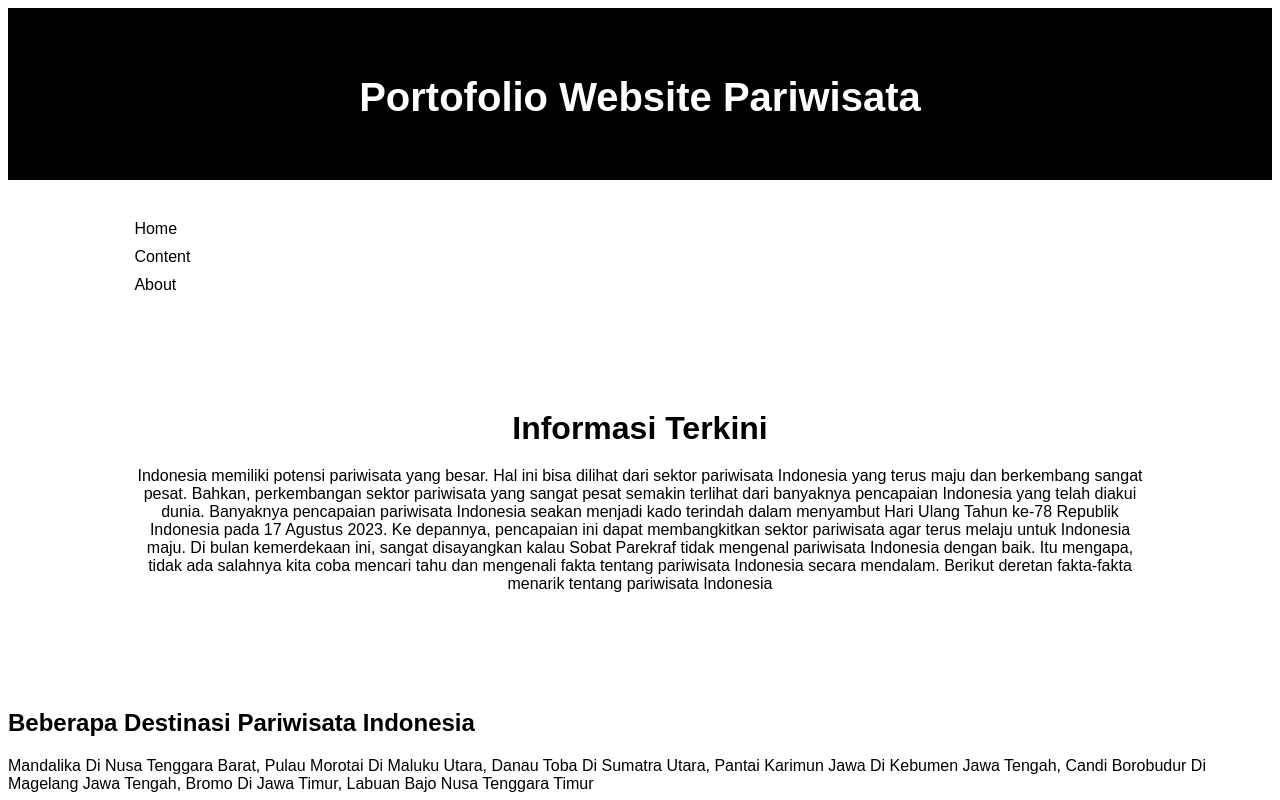
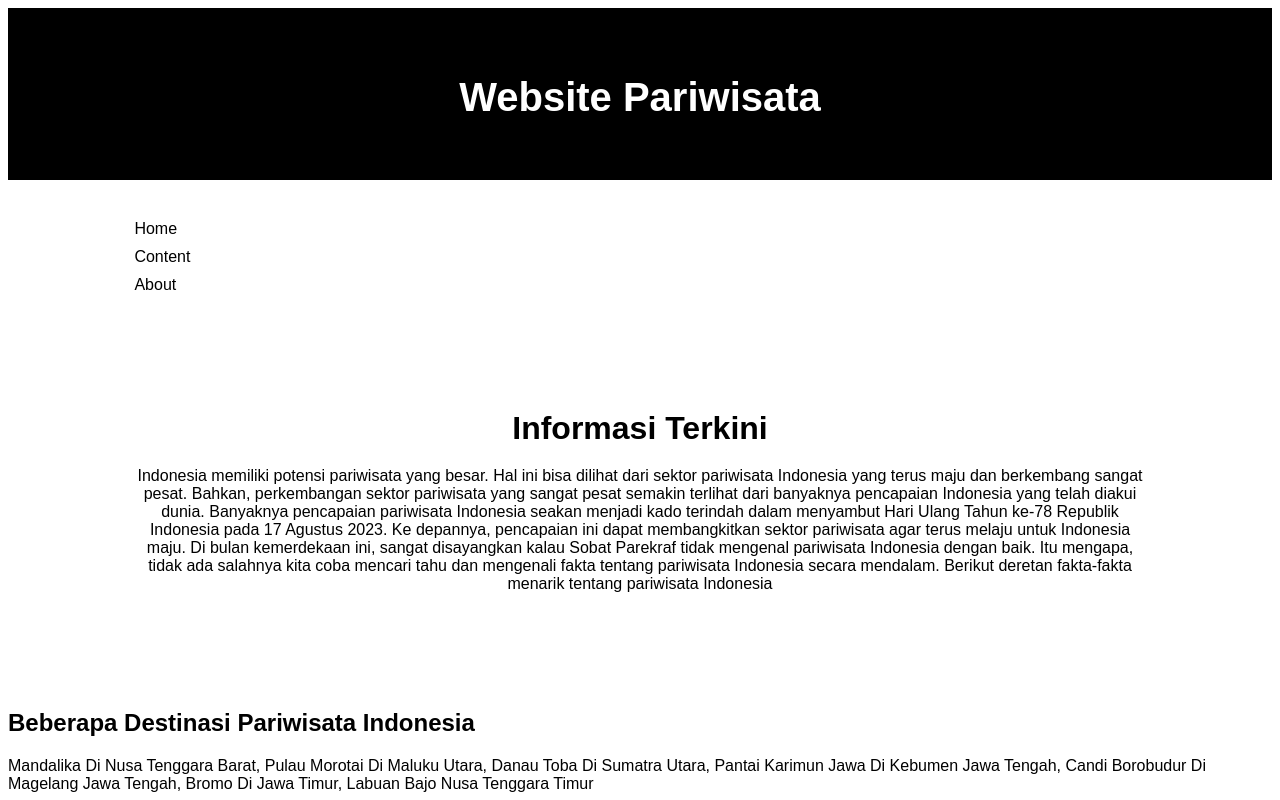
Before and after one commit to zidnirizqi/UTS_Pemrograman-Web-1, a plain HTML site: page UTS_Pemrograman Web 1/web_pariwisata_UTS/index.html in a window 1280 px wide. Shown: the top 800 px of the page. Drawn offline with Linux system fonts and the light colour scheme.

Commit message:
Update index.html

```diff
--- a/UTS_Pemrograman Web 1/web_pariwisata_UTS/index.html
+++ b/UTS_Pemrograman Web 1/web_pariwisata_UTS/index.html
@@ -11,7 +11,7 @@
   <header>
     <div class="container">
       <div class="header-content">
-        <h1>Portofolio Website Pariwisata</h1>
+        <h1>Website Pariwisata</h1>
       </div>
     </div>
   </header>
```
